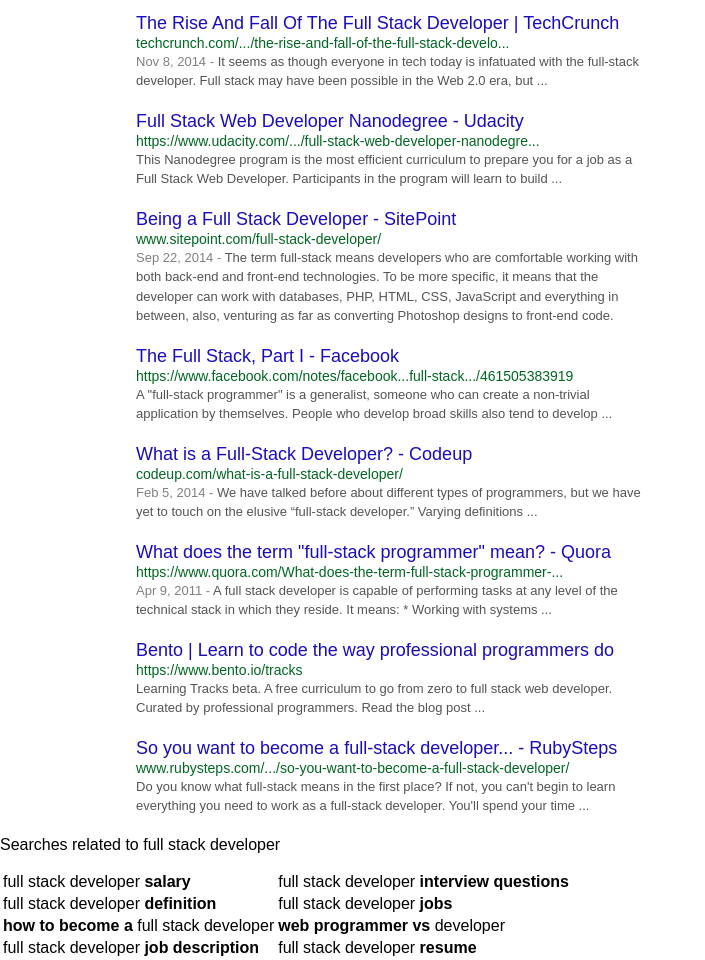
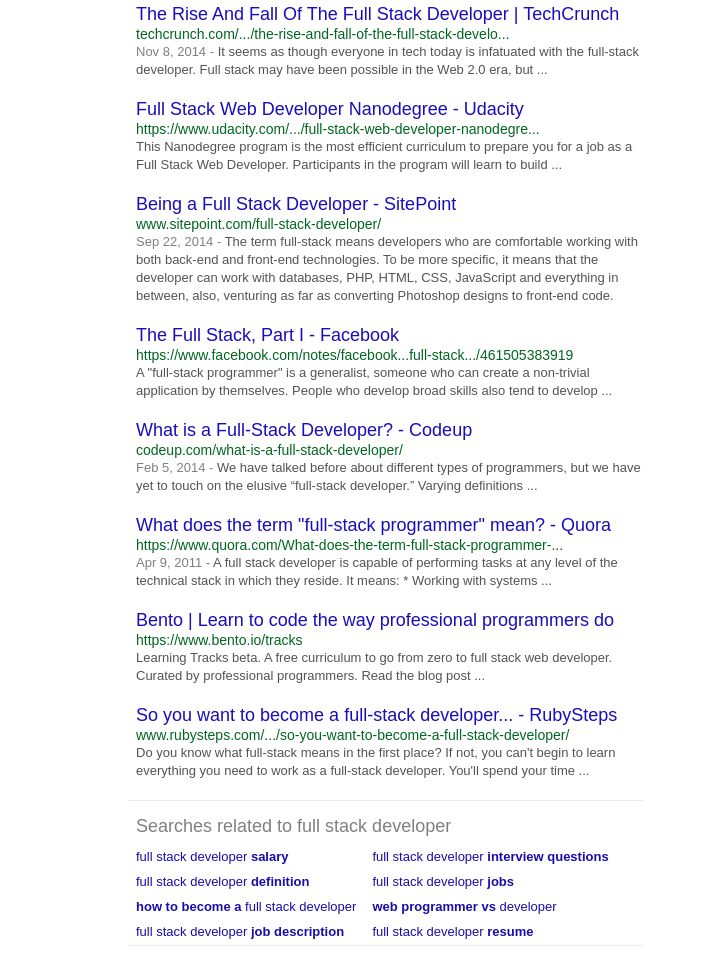
Before and after one commit to BurakAy/google-homepage, a plain HTML site: page index.html in a window 1280 px wide. Shown: the part 626-1586 px from the top of the page, without its empty margins (0-705 px from the left). Drawn offline with Linux system fonts and the light colour scheme.

Commit message:
added styles for related searches

```diff
--- a/Styles/style.css
+++ b/Styles/style.css
@@ -1,6 +1,7 @@
 html {
 	margin: 0 auto;
 	overflow-y: scroll;
+	min-height: 100%;
 }
 
 body {
@@ -200,6 +201,11 @@
 	color: #1A0DBB;
 	padding-top: 1px;
 	margin-top: 10px;
+	cursor: pointer;
+}
+
+.link:hover {
+	text-decoration: underline;
 }
 
 .url {
@@ -218,12 +224,41 @@
 .description {
 	font-size: 13px;
 	color: #545454;
-	line-height: 1.5;
+	line-height: 18px;
 	margin-top: 0;
 	margin-bottom: 20px;
 }
 
 #allresults {
 	width: 510px;
-	margin-left: 136px;
+	margin-left: 131px;
+	padding-left: 5px;
 }
+
+.relatedsearches {
+	border-top: 1px solid #EBEBEB;
+	border-bottom: 1px solid #EDEDED;
+	width: 510px;
+	margin-left: 128px;
+	padding-left: 5px;
+	font-size: 18px;
+	color: #808080;
+}
+
+.relatedheading {
+	margin-top: 15px;
+	margin-bottom: 6px;
+	padding-left: 3px;
+}
+
+td {
+	font-size: 13px;
+	color: #1A0DAB;
+	line-height: 21px;
+	cursor: pointer;
+	padding-right: 13px;
+}
+
+td:hover {
+	text-decoration: underline;
+}
```
